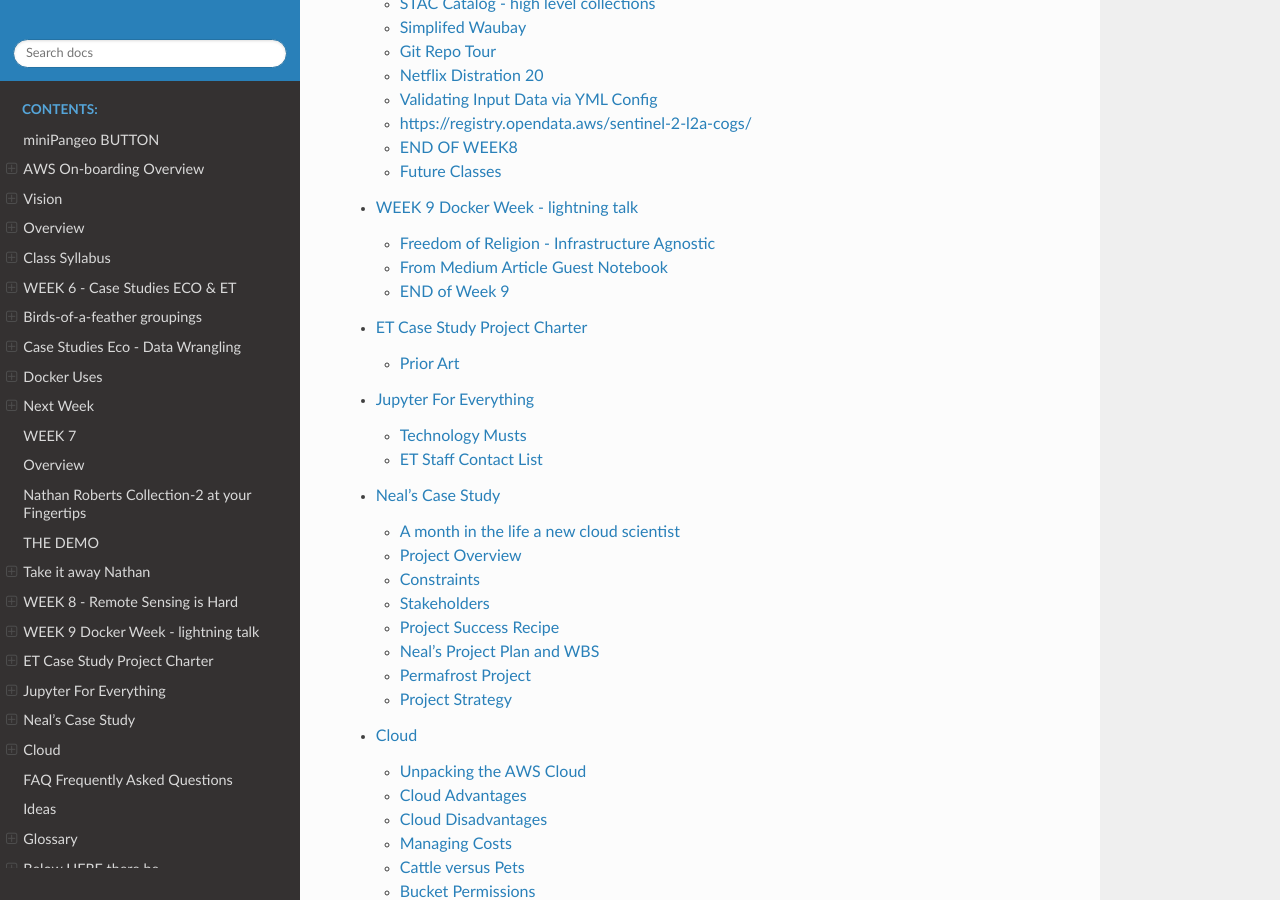
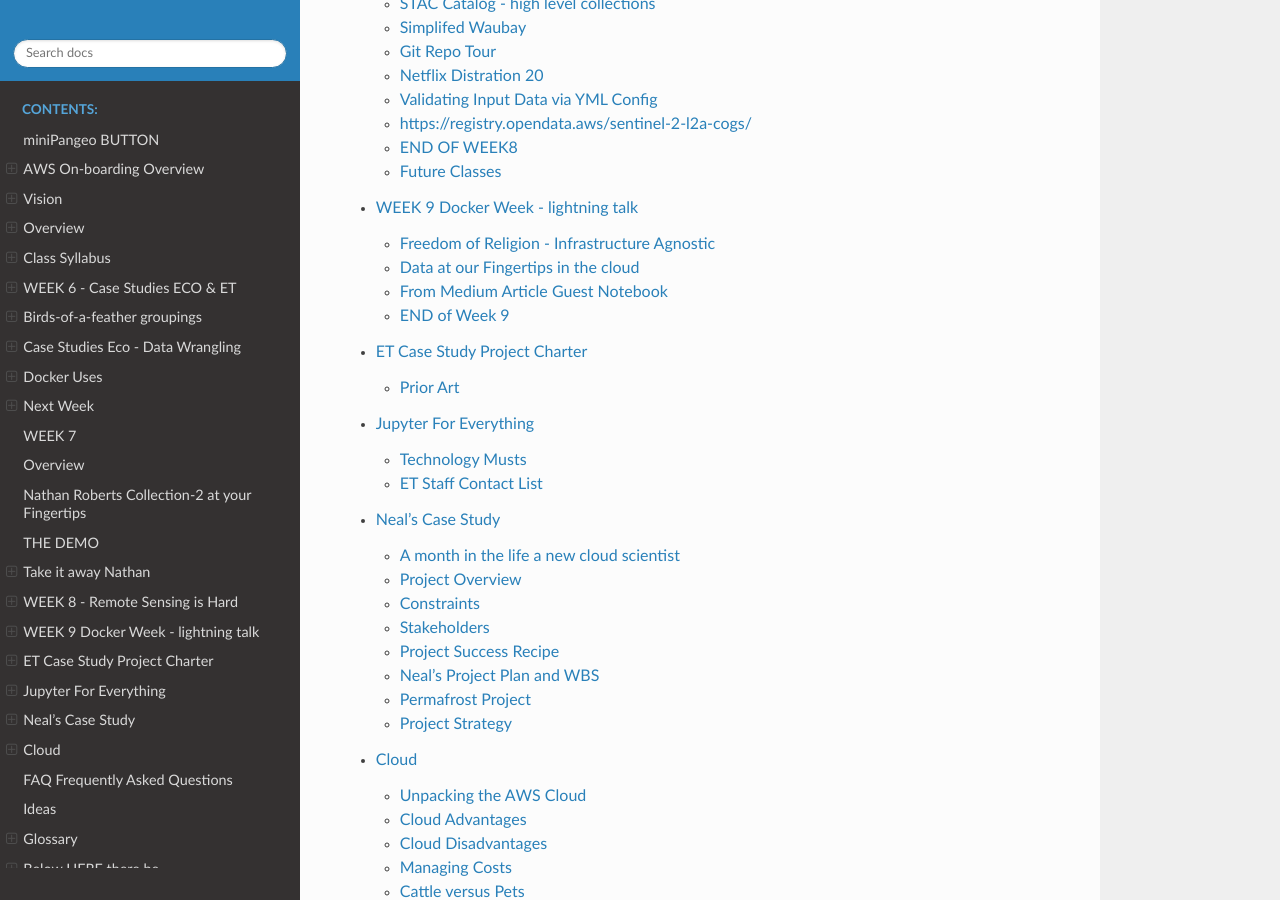
Before and after one commit to tonybutzer/harmony-docs, a Sphinx documentation site: the page built from documentation/source/index.rst, in a window 1280 px wide and 900 px high, scrolled down 3469 px. Built offline with Sphinx 7.4.7 and the Read the Docs theme 2.0.0, drawn with Linux system fonts in a browser that asks for light colours; pages that are not in the unit, such as notebooks, are missing from menus.

Commit message:
automatic git update from Makefile

```diff
--- a/documentation/source/09week.md
+++ b/documentation/source/09week.md
@@ -12,6 +12,9 @@
 | pangeo.chs | AWS CHS Cloud | Jupyter Linux| DASK | Training |
 | LSRD | llsrlscd04, on-prem | Linux | Docker, VM | Development|
 
+
+## Data at our Fingertips in the cloud
+### A short informal list
 | Curator | Catalog | Collection | Assets | Format | POC |
 | ---- | ---- | ---- | ---- | --- | --- |
 | EROS | STAC 0.7 | C2 utm and albers | bands, metadata | COG | N. Roberts
```
